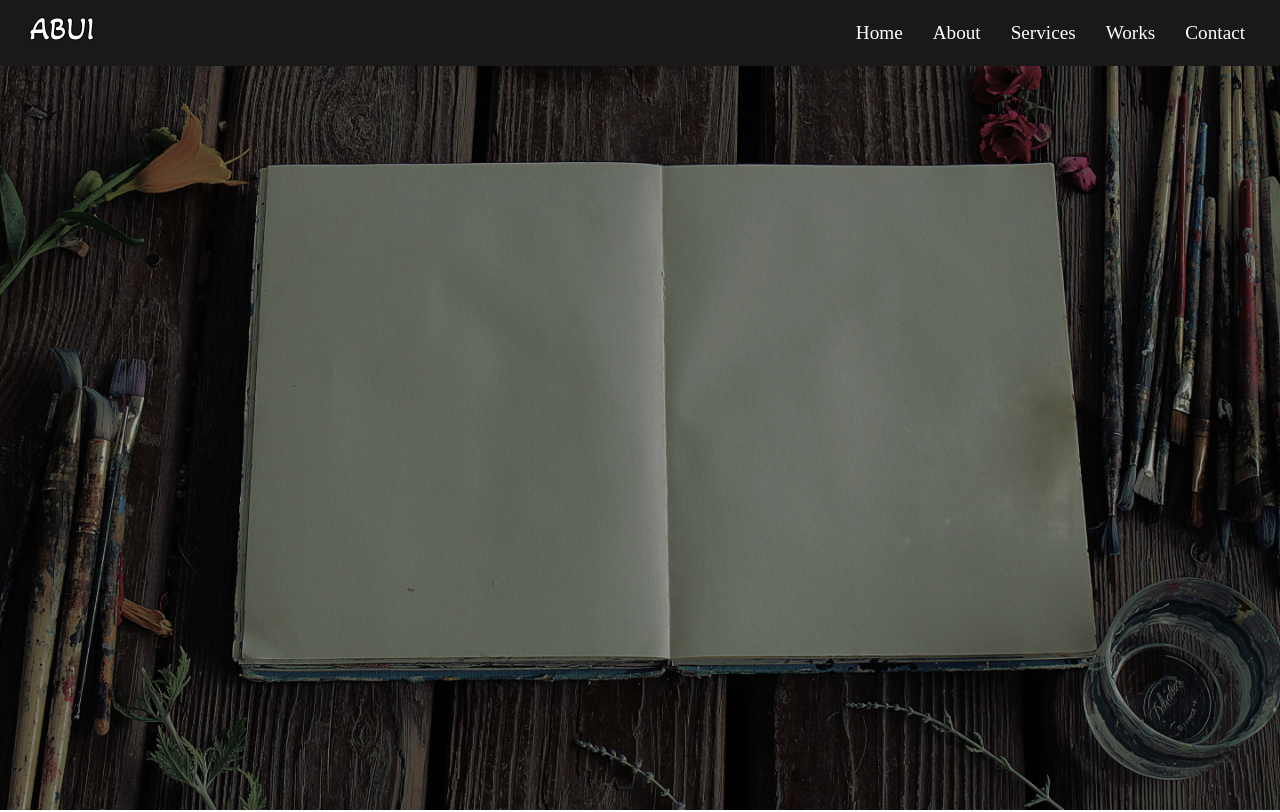
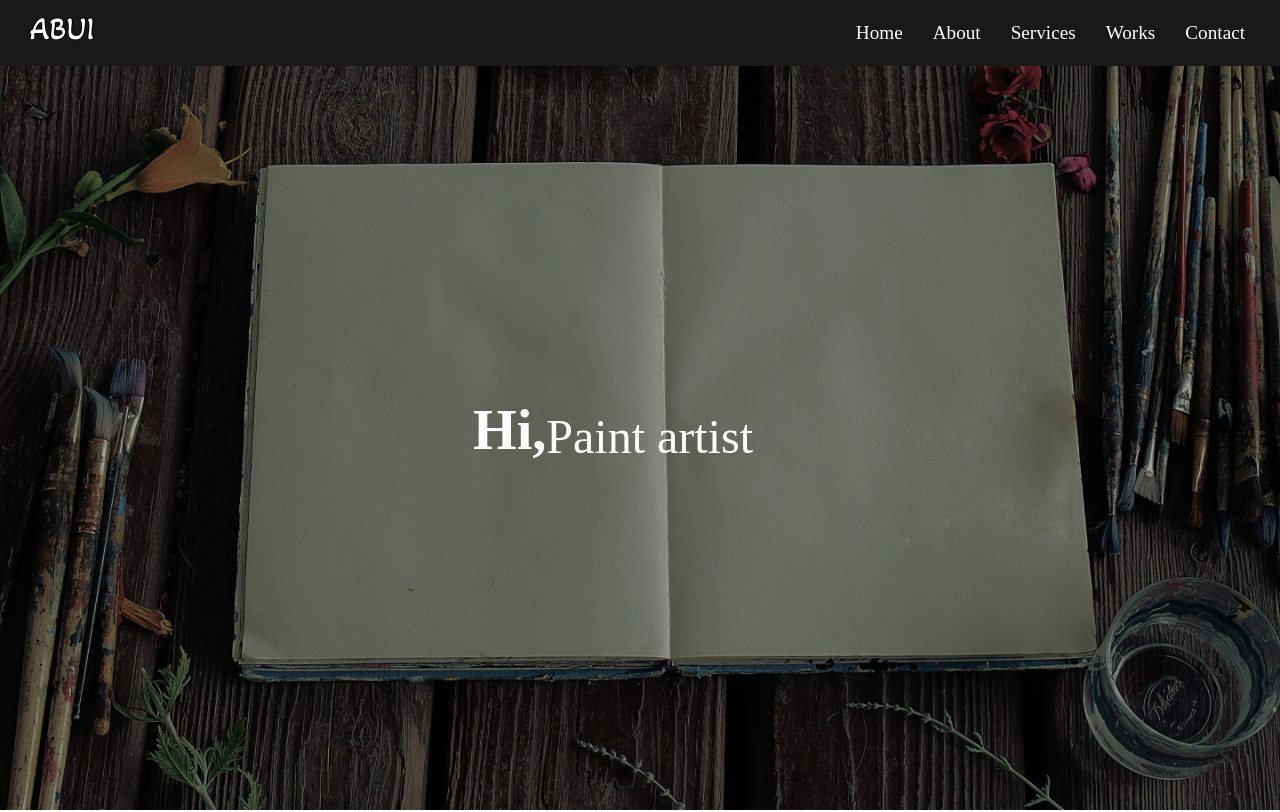
Before and after one commit to lekanM/nashabuivitrine, a React (Create React App) app: page / in a window 1280 px wide. Shown: the top 812 px of the page. Built offline with nearby package versions, Linux system fonts and the light colour scheme; a web font is replaced by a local one.

Commit message:
animation configuration set

```diff
--- a/src/components/Foot.js
+++ b/src/components/Foot.js
@@ -5,14 +5,15 @@ const Foot = () => {
   return (
     <div className='foot'>
         <div>
-        <img src='images/logo.png' alt='logo' />
+      {/*   <img src='images/logo.png' alt='logo' /> */}
+      <h1>ABUI NASH</h1>
             <p>"We make art through the simplest means possible"</p>
             {
                 socialMediaLink.map((list,key)=>(
                     <a key={key} href={list.link} ><i>{list.icon}</i></a>
                 ))
             }
-
+           <p>&copy;2022 by<a href='#sd'>LekanM</a></p>
         </div>
     </div>
   )
--- a/src/components/Navbar.js
+++ b/src/components/Navbar.js
@@ -45,6 +45,13 @@ const Navbar = () => {
     </nav>
      <div className='home-page'>
      <section>
+      <h3>Hi,</h3>
+      <div className="animation-container">
+      <ul className='animeul'>
+        <li>m'nash ABUI</li>
+        <li>Paint artist</li>
+      </ul>
+      </div>
      </section>
  </div>
  </header>
--- a/src/index.css
+++ b/src/index.css
@@ -56,6 +56,30 @@
     justify-content: center;
     align-items: center;
 }
+.home-page section{
+    color: #fff;
+    display: flex;
+    font-size: 48px;
+    align-items: center;
+    justify-content: center;
+    height: 100%;
+}
+.home-page ul{
+   list-style: none;
+   position: relative;
+   top: 0;
+   animation: anime 4s ease-in-out 2s infinite alternate ;
+}
+@keyframes anime{
+    from{top: 0;}
+    to{top: -51px;}
+}
+.animation-container{
+    position: relative;
+    height: 51px;
+    overflow: hidden;
+}
+
 .about-section{
  text-align: center;
 }
@@ -199,12 +223,14 @@ h1{
 }
 .form section{
     width: 45%;
+/*     min-width: 300px; */
     padding:10px
 }
 .form-section{
     text-align: center;
 }
 .form-shadow{
+    margin: 20px 0;
     box-shadow: inset 5px 5px 5px #00000020, inset -5px -5px 5px #00000020;
 
 }
@@ -238,6 +264,7 @@ textarea{
     min-width: 300px;
     align-items: center;
     border: none;
+    margin: 20px 0;
     box-shadow: inset 5px 5px 5px #00000020, inset -5px -5px 5px #00000020;
 }
 .location ul{
@@ -278,10 +305,14 @@ span{
     width: 300px;
     margin: 5px  auto 10px;
 }
+.foot h1{
+    color: #ffffff50;
+}
 .foot a{
     margin: 10px;
     padding: 5px;
     color: #ffffff50;
+    text-decoration: none;
 }
 
 
@@ -384,6 +415,10 @@ span{
    .about-me{
     width: 350px;
     height: 600px;
+    overflow: hidden;
+   }
+   .form section{
+    min-width: 300px;
    }
    .about-me p{
     width: 300px;
--- a/src/utils/constante.js
+++ b/src/utils/constante.js
@@ -63,7 +63,7 @@ export const services=[
 export const userDetail =[
     {
         icon:<LocationIcon/>,
-        detail:'Agoè-sorade'
+        detail:'LOME-TOGO'
     },
     {
         icon:<PhoneIcon/>,
```
